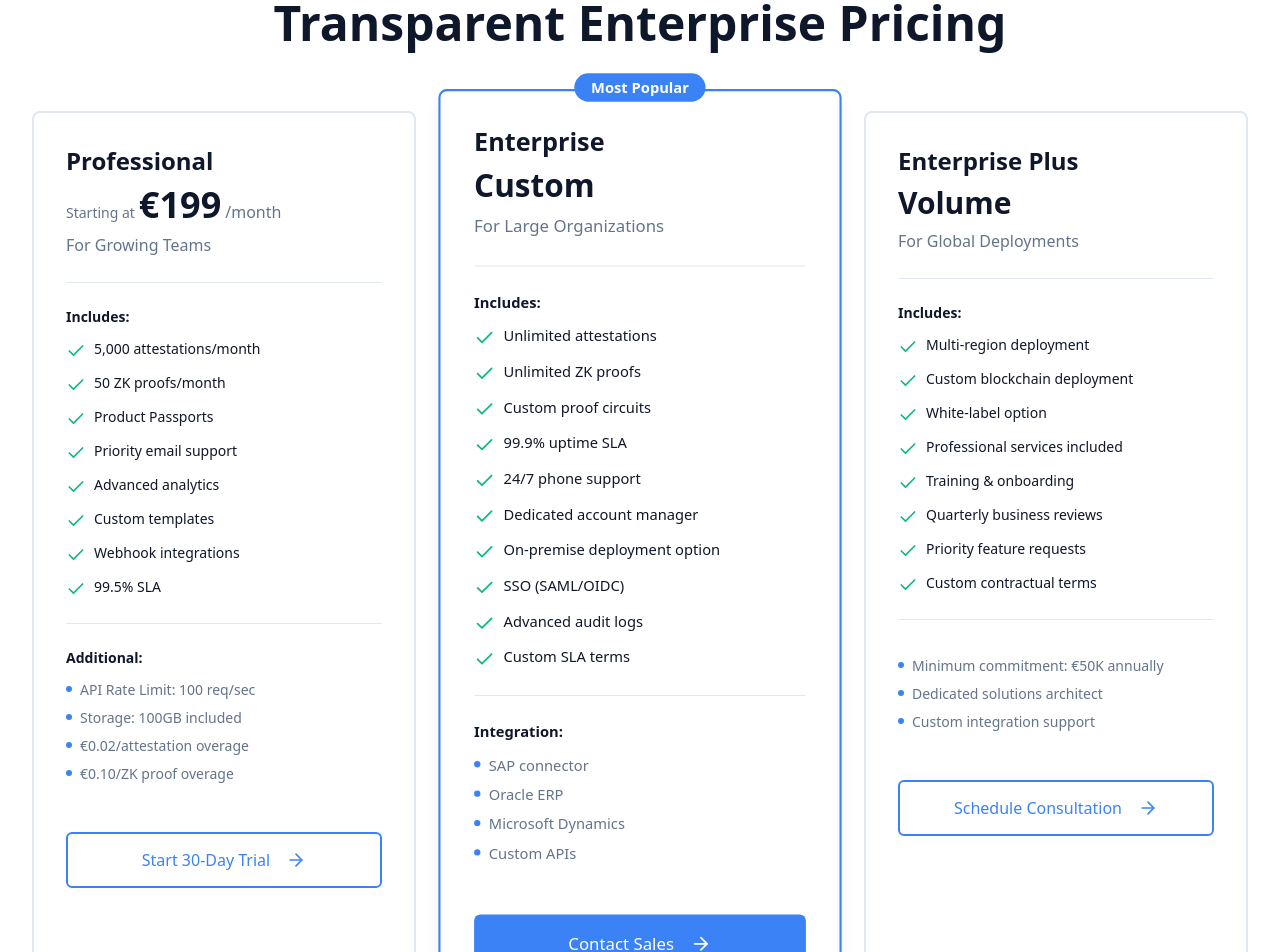
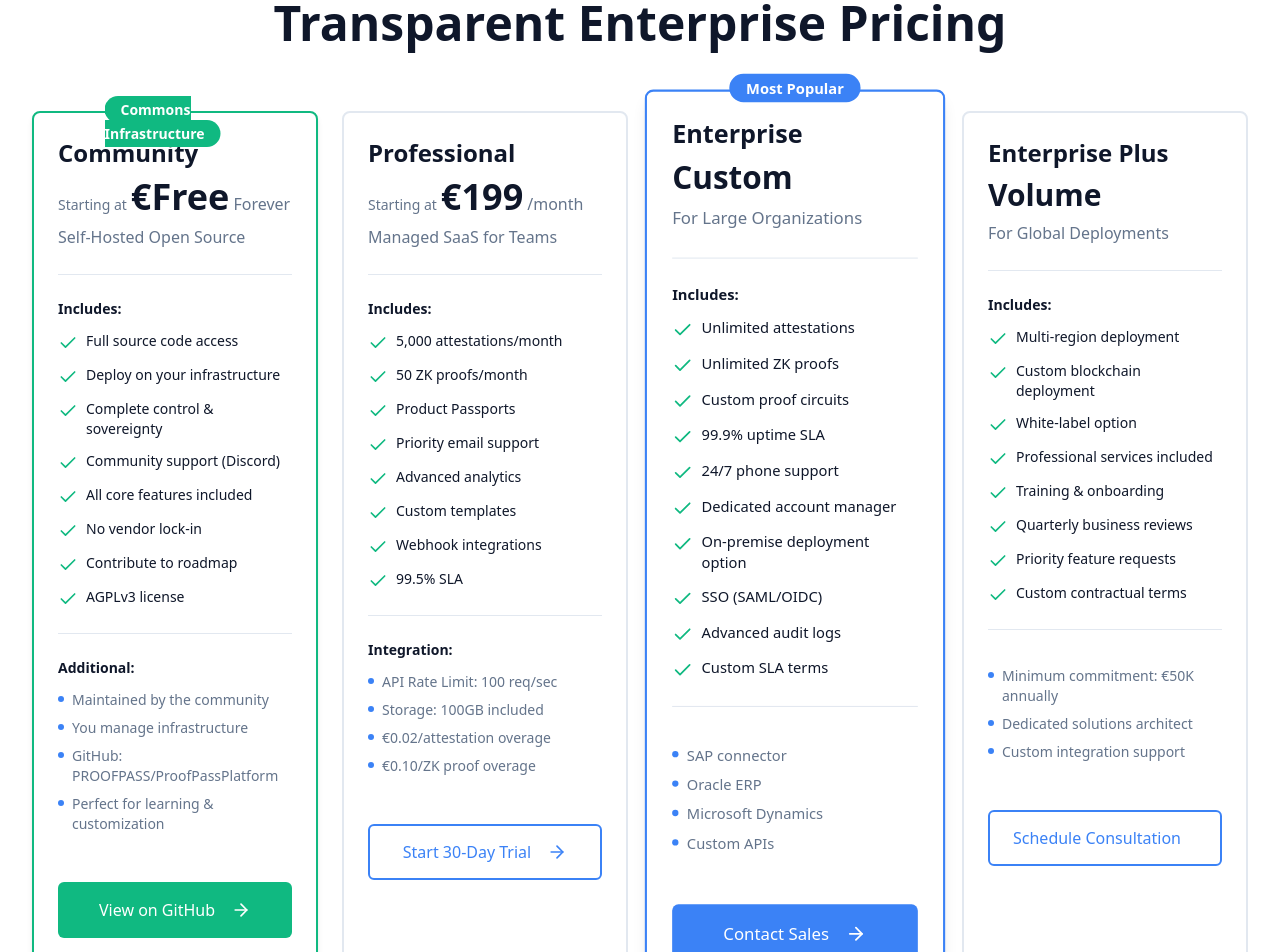
Before and after one commit to PROOFPASS/ProofPassLandingPage, a Next.js app: page / in a window 1280 px wide. Shown: the part 10640-11592 px from the top of the page. Built offline with nearby package versions, Linux system fonts and the light colour scheme.

Commit message:
Add Community (Self-Hosted) pricing tier
  - Emphasizes commons infrastructure model
  - Free forever, fully open source
  - Links directly to GitHub repository
  - Shows clear distinction between self-hosted vs managed SaaS
  - Reinforces message that transparency should be commons infrastructure

```diff
--- a/components/sections/PricingEnterprise.tsx
+++ b/components/sections/PricingEnterprise.tsx
@@ -6,10 +6,36 @@ import { Button } from "@/components/ui/button"
 export function PricingEnterprise() {
   const plans = [
     {
+      name: "Community",
+      price: "Free",
+      period: "Forever",
+      description: "Self-Hosted Open Source",
+      features: [
+        "Full source code access",
+        "Deploy on your infrastructure",
+        "Complete control & sovereignty",
+        "Community support (Discord)",
+        "All core features included",
+        "No vendor lock-in",
+        "Contribute to roadmap",
+        "AGPLv3 license",
+      ],
+      additional: [
+        "Maintained by the community",
+        "You manage infrastructure",
+        "GitHub: PROOFPASS/ProofPassPlatform",
+        "Perfect for learning & customization",
+      ],
+      cta: "View on GitHub",
+      ctaLink: "https://github.com/PROOFPASS/ProofPassPlatform",
+      popular: false,
+      highlight: "Commons Infrastructure",
+    },
+    {
       name: "Professional",
       price: "199",
       period: "/month",
-      description: "For Growing Teams",
+      description: "Managed SaaS for Teams",
       features: [
         "5,000 attestations/month",
         "50 ZK proofs/month",
@@ -91,13 +117,15 @@ export function PricingEnterprise() {
         </div>
 
         {/* Pricing Cards */}
-        <div className="grid lg:grid-cols-3 gap-8 mb-12">
+        <div className="grid lg:grid-cols-4 gap-6 mb-12">
           {plans.map((plan, index) => (
             <div
               key={index}
-              className={`relative bg-white rounded-lg border-2 p-8 ${
+              className={`relative bg-white rounded-lg border-2 p-6 ${
                 plan.popular
                   ? "border-accent shadow-lg scale-105"
+                  : plan.highlight
+                  ? "border-secondary shadow-md"
                   : "border-border"
               }`}
             >
@@ -105,6 +133,13 @@ export function PricingEnterprise() {
                 <div className="absolute -top-4 left-1/2 transform -translate-x-1/2">
                   <span className="bg-accent text-white px-4 py-1 rounded-full text-sm font-semibold">
                     Most Popular
+                  </span>
+                </div>
+              )}
+              {plan.highlight && (
+                <div className="absolute -top-4 left-1/2 transform -translate-x-1/2">
+                  <span className="bg-secondary text-white px-4 py-1 rounded-full text-sm font-semibold">
+                    {plan.highlight}
                   </span>
                 </div>
               )}
@@ -170,12 +205,17 @@ export function PricingEnterprise() {
                 className={`w-full ${
                   plan.popular
                     ? "!bg-accent hover:!bg-accent/90 !text-white"
+                    : plan.highlight
+                    ? "!bg-secondary hover:!bg-secondary/90 !text-white"
                     : "!bg-white border-2 border-accent !text-accent hover:!bg-accent hover:!text-white"
                 }`}
                 size="lg"
                 asChild
               >
-                <a href="#contact">
+                <a
+                  href={plan.ctaLink || "#contact"}
+                  {...(plan.ctaLink ? { target: "_blank", rel: "noopener noreferrer" } : {})}
+                >
                   {plan.cta}
                   <ArrowRight className="ml-2 h-5 w-5" />
                 </a>
```
